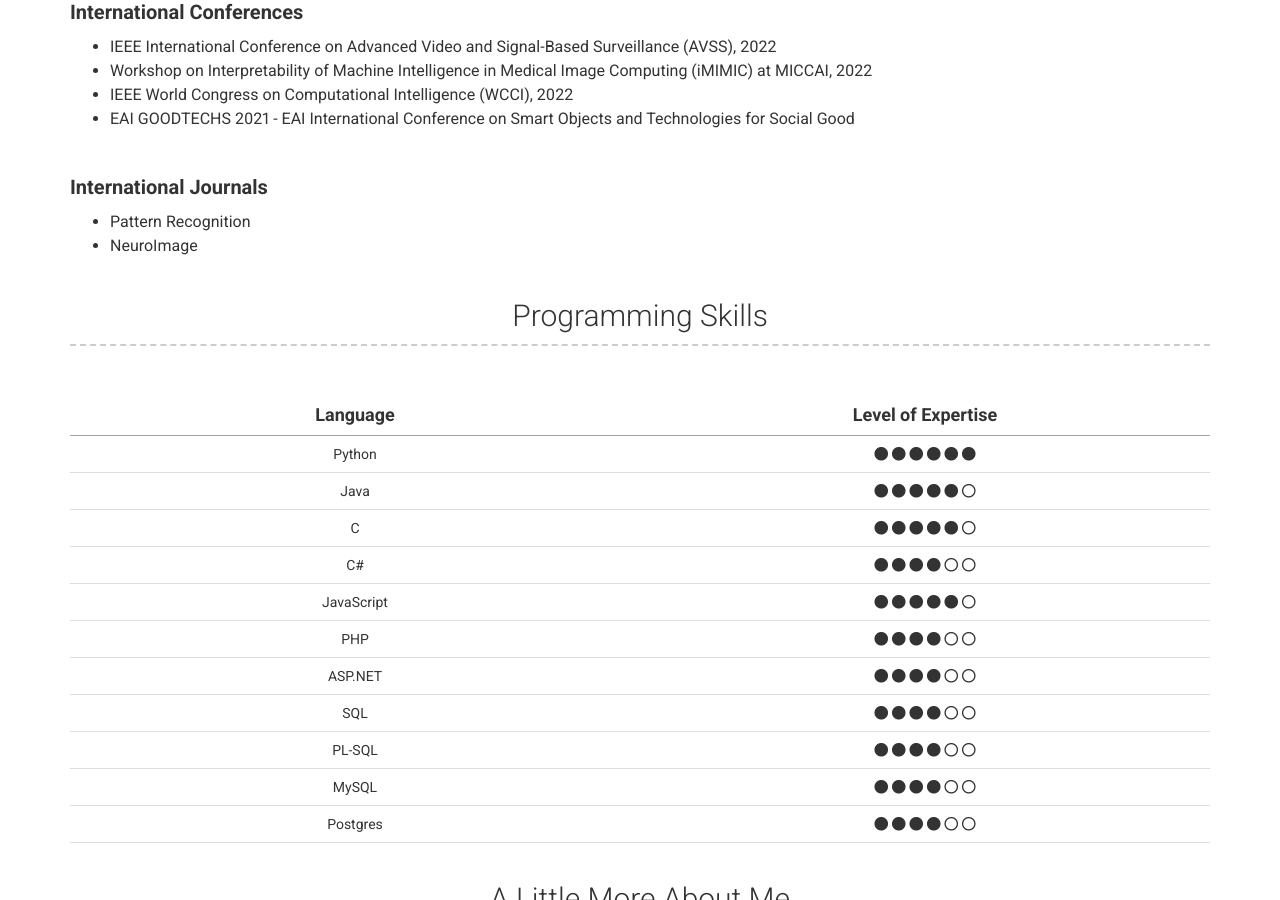
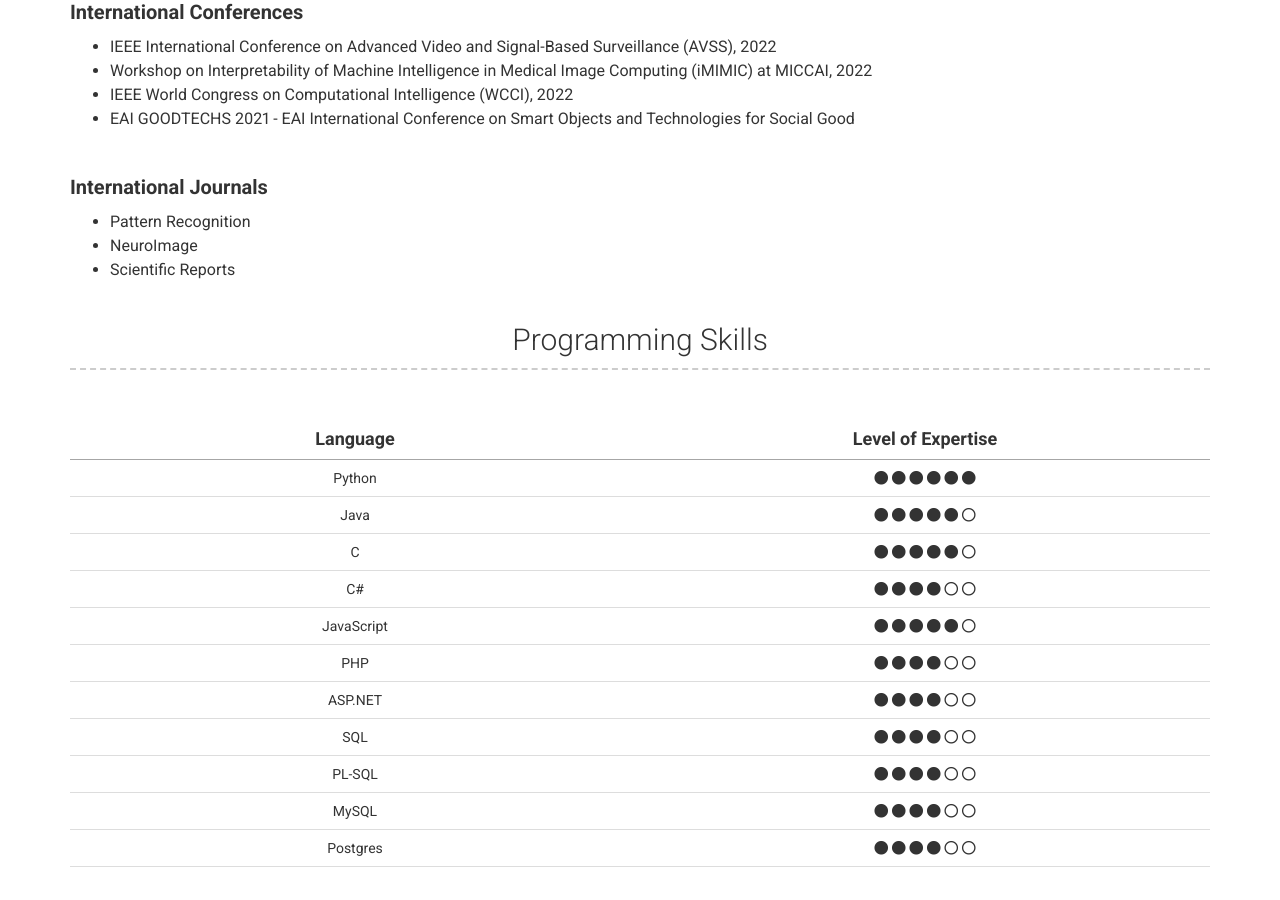
Before and after one commit to CristianoPatricio/cristianopatricio.github.io, a Jekyll site: the page built from index.md, in a window 1280 px wide and 900 px high, scrolled down 4027 px. Built offline with Jekyll 4.4.1, drawn with Linux system fonts in a browser that asks for light colours; nearby versions of some CDN libraries.

Commit message:
Update _config.yml

```diff
--- a/_config.yml
+++ b/_config.yml
@@ -164,6 +164,9 @@ peerreview: |
         </li>
         <li>
             NeuroImage
+        </li>
+        <li>
+            Scientific Reports
         </li>
     </ul>
 
```
